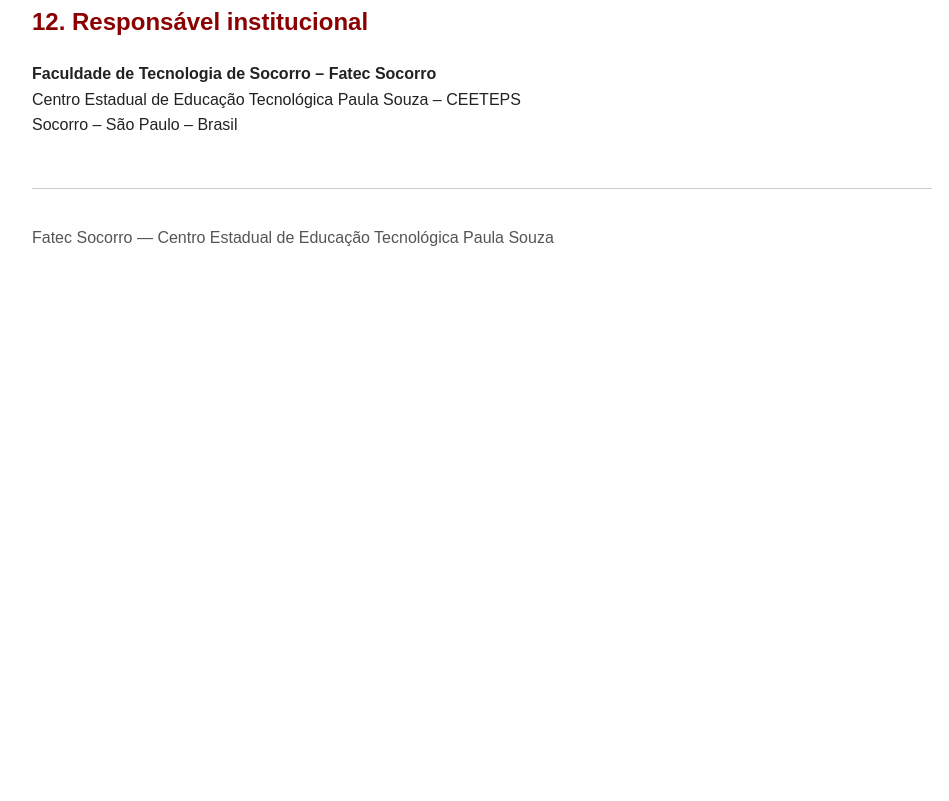
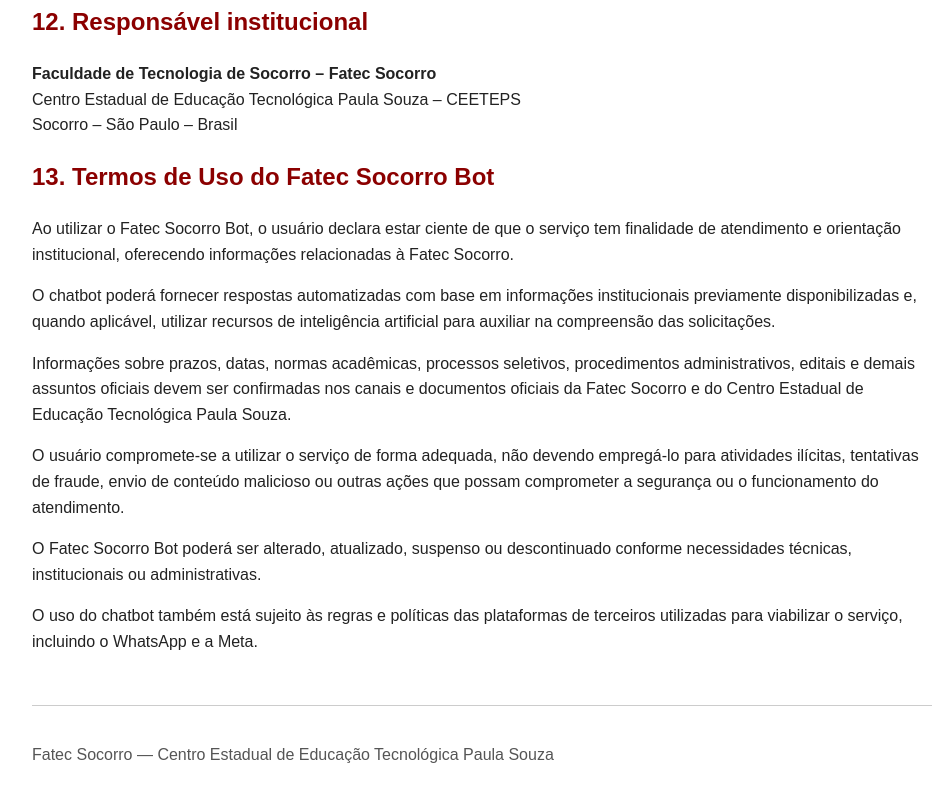
Before and after one commit to stefaniparoche/fatec-socorro-privacidade, a plain HTML site: page index.html in a window 1280 px wide. Shown: the part 2996-3797 px from the top of the page, without its empty margins (158-1107 px from the left). Before the commit the page ends 3287 px from the top, so only its background shows below. Drawn offline with Linux system fonts and the light colour scheme.

Commit message:
Update index.html

```diff
--- a/index.html
+++ b/index.html
@@ -4,7 +4,7 @@
   <meta charset="UTF-8">
   <meta name="viewport" content="width=device-width, initial-scale=1.0">
 
-  <title>Política de Privacidade | Fatec Socorro Bot</title>
+  <title>Política de Privacidade e Termos de Uso | Fatec Socorro Bot</title>
 
   <style>
     body {
@@ -78,7 +78,10 @@
 
 <h2>2. Informações que podem ser tratadas</h2>
 
-<p>Durante a utilização do chatbot, poderão ser tratados dados necessários ao funcionamento do atendimento, tais como:</p>
+<p>
+Durante a utilização do chatbot, poderão ser tratados dados necessários ao
+funcionamento do atendimento, tais como:
+</p>
 
 <ul>
   <li>número ou identificador associado à conta do WhatsApp;</li>
@@ -252,6 +255,44 @@
 Socorro – São Paulo – Brasil
 </p>
 
+<h2 id="termos-de-uso">13. Termos de Uso do Fatec Socorro Bot</h2>
+
+<p>
+Ao utilizar o Fatec Socorro Bot, o usuário declara estar ciente de que o serviço
+tem finalidade de atendimento e orientação institucional, oferecendo informações
+relacionadas à Fatec Socorro.
+</p>
+
+<p>
+O chatbot poderá fornecer respostas automatizadas com base em informações
+institucionais previamente disponibilizadas e, quando aplicável, utilizar recursos
+de inteligência artificial para auxiliar na compreensão das solicitações.
+</p>
+
+<p>
+Informações sobre prazos, datas, normas acadêmicas, processos seletivos,
+procedimentos administrativos, editais e demais assuntos oficiais devem ser
+confirmadas nos canais e documentos oficiais da Fatec Socorro e do Centro
+Estadual de Educação Tecnológica Paula Souza.
+</p>
+
+<p>
+O usuário compromete-se a utilizar o serviço de forma adequada, não devendo
+empregá-lo para atividades ilícitas, tentativas de fraude, envio de conteúdo
+malicioso ou outras ações que possam comprometer a segurança ou o funcionamento
+do atendimento.
+</p>
+
+<p>
+O Fatec Socorro Bot poderá ser alterado, atualizado, suspenso ou descontinuado
+conforme necessidades técnicas, institucionais ou administrativas.
+</p>
+
+<p>
+O uso do chatbot também está sujeito às regras e políticas das plataformas de
+terceiros utilizadas para viabilizar o serviço, incluindo o WhatsApp e a Meta.
+</p>
+
 <footer>
   <p>
     Fatec Socorro — Centro Estadual de Educação Tecnológica Paula Souza
```
